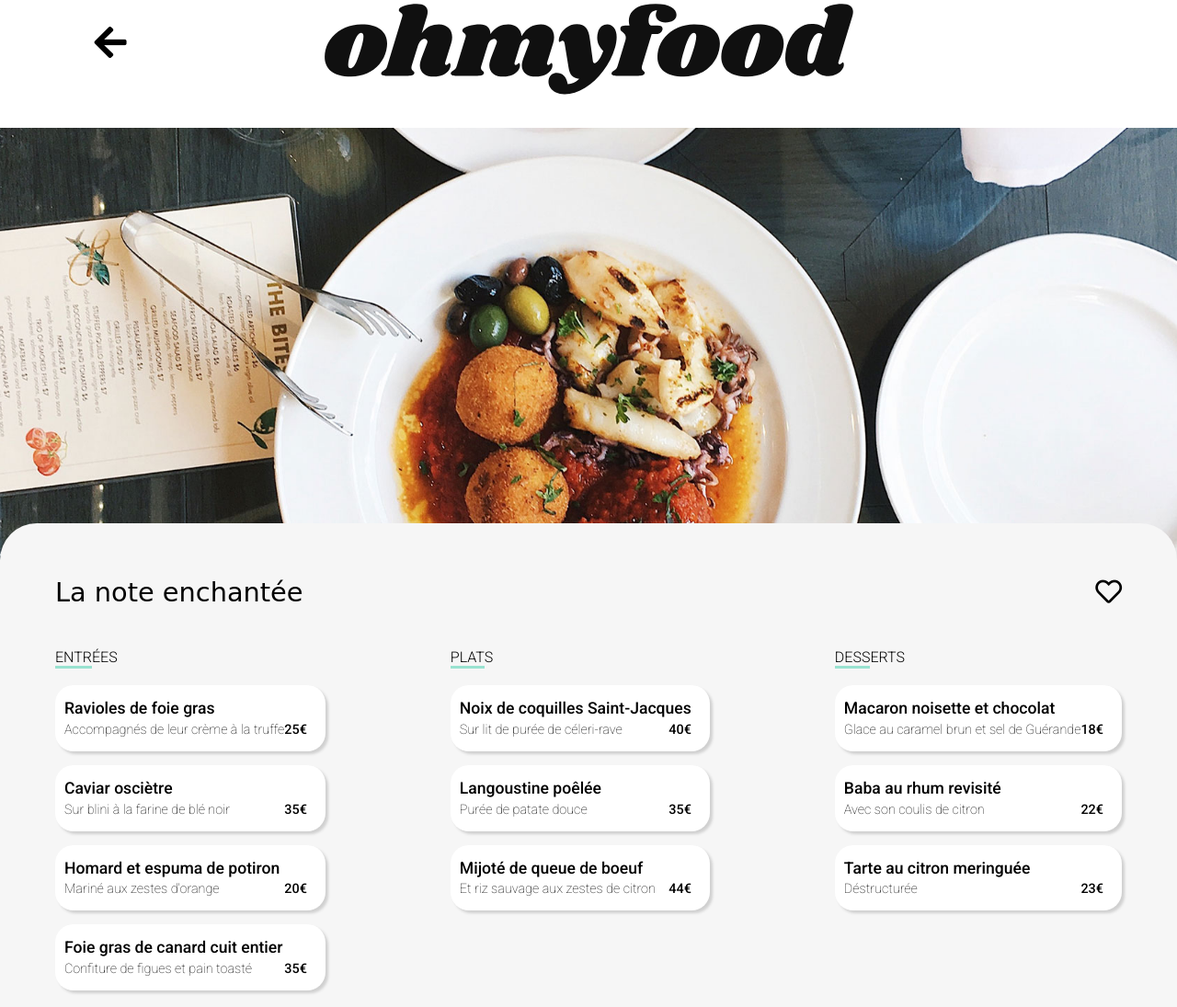
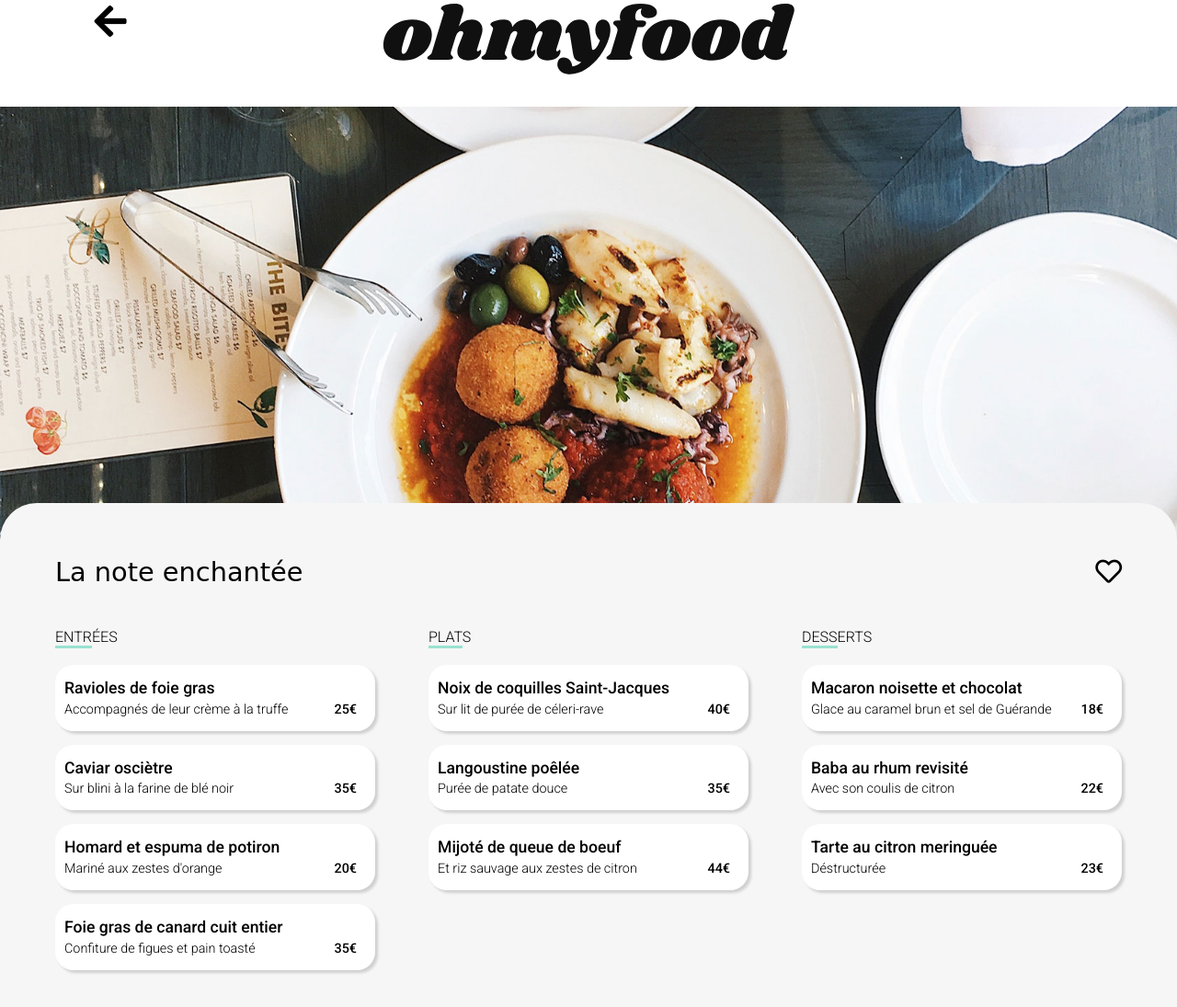
Before and after one commit to AnneJouve/JouveAnne_3_13052021, a website: page menu-note-enchantee.html in a window 1280 px wide. Shown: the part 99-1194 px from the top of the page at 92% size. Drawn offline with Linux system fonts and the light colour scheme; a web font is replaced by a local one.

Commit message:
Corrections coeur contour, police light, cercle numéro, taille logo

```diff
--- a/menu-note-enchantee.html
+++ b/menu-note-enchantee.html
@@ -33,28 +33,28 @@
             <div class="cards-menu-flex">
                 <div class="card-menu">
                     <h2 class="card-menu__heading"><span class="card-menu__heading--border">Entr</span>ées</h2>
-                    <div class="card-menu-dish">
+                    <div class="card-menu-dish card-menu-dish--1">
                         <h3 class="card-menu-dish__title">Ravioles de foie gras</h3>
                         <div class="card-menu-dish__seasoning">
                             Accompagnés de leur crème à la truffe
                             <div class="card-menu-dish__price">25€</div>
                         </div>
                     </div>
-                    <div class="card-menu-dish">
+                    <div class="card-menu-dish card-menu-dish--2">
                         <h3 class="card-menu-dish__title">Caviar osciètre</h3>
                         <div class="card-menu-dish__seasoning">
                             Sur blini à la farine de blé noir
                             <div class="card-menu-dish__price">35€</div>
                         </div>
                     </div>
-                    <div class="card-menu-dish">
+                    <div class="card-menu-dish card-menu-dish--3">
                         <h3 class="card-menu-dish__title">Homard et espuma de potiron</h3>
                         <div class="card-menu-dish__seasoning">
                             Mariné aux zestes d'orange
                             <div class="card-menu-dish__price">20€</div>
                         </div>
                     </div>
-                    <div class="card-menu-dish">
+                    <div class="card-menu-dish card-menu-dish--4">
                         <h3 class="card-menu-dish__title">Foie gras de canard cuit entier</h3>
                         <div class="card-menu-dish__seasoning">
                             Confiture de figues et pain toasté
@@ -64,21 +64,21 @@
                 </div>
                 <div class="card-menu">
                     <h2 class="card-menu__heading"><span class="card-menu__heading--border">Plat</span>s</h2>
-                    <div class="card-menu-dish">
+                    <div class="card-menu-dish card-menu-dish--5">
                         <h3 class="card-menu-dish__title">Noix de coquilles Saint-Jacques</h3>
                         <div class="card-menu-dish__seasoning">
                             Sur lit de purée de céleri-rave
                             <div class="card-menu-dish__price">40€</div>
                         </div>
                     </div>
-                    <div class="card-menu-dish">
+                    <div class="card-menu-dish card-menu-dish--6">
                         <h3 class="card-menu-dish__title">Langoustine poêlée</h3>
                         <div class="card-menu-dish__seasoning">
                             Purée de patate douce
                             <div class="card-menu-dish__price">35€</div>
                         </div>
                     </div>
-                    <div class="card-menu-dish">
+                    <div class="card-menu-dish card-menu-dish--7">
                         <h3 class="card-menu-dish__title">Mijoté de queue de boeuf</h3>
                         <div class="card-menu-dish__seasoning">
                             Et riz sauvage aux zestes de citron
@@ -88,21 +88,21 @@
                 </div>
                 <div class="card-menu">
                     <h2 class="card-menu__heading"><span class="card-menu__heading--border">Dess</span>erts</h2>
-                    <div class="card-menu-dish">
+                    <div class="card-menu-dish card-menu-dish--8">
                         <h3 class="card-menu-dish__title">Macaron noisette et chocolat</h3>
                         <div class="card-menu-dish__seasoning">
                             Glace au caramel brun et sel de Guérande
                             <div class="card-menu-dish__price">18€</div>
                         </div>
                     </div>
-                    <div class="card-menu-dish">
+                    <div class="card-menu-dish card-menu-dish--9">
                         <h3 class="card-menu-dish__title">Baba au rhum revisité</h3>
                         <div class="card-menu-dish__seasoning">
                             Avec son coulis de citron
                             <div class="card-menu-dish__price">22€</div>
                         </div>
                     </div>
-                    <div class="card-menu-dish">
+                    <div class="card-menu-dish card-menu-dish--10">
                         <h3 class="card-menu-dish__title">Tarte au citron meringuée</h3>
                         <div class="card-menu-dish__seasoning">
                             Déstructurée
--- a/sass/base/_rules.scss
+++ b/sass/base/_rules.scss
@@ -16,16 +16,13 @@ body {
     @include tablet-only {
         min-width: map-get($breakpoints, mobile) +1px;
         max-width: map-get($breakpoints, tablet);
-        /*overflow-x: hidden;*/
     }
     @include desktop-only {
         min-width: map-get($breakpoints, tablet) +1px;
         max-width: map-get($breakpoints, desktop);
-        /*overflow-x: hidden;*/
     }
     @include xl-desktop-only {
         min-width: map-get($breakpoints, xl-desktop);
-        /*overflow-x: hidden;*/
     }
 }
 
--- a/sass/components/_animation-menu.scss
+++ b/sass/components/_animation-menu.scss
@@ -1,10 +1,14 @@
 @keyframes card-in{
     0%{
       opacity: 0;
-      top: 100px;
+      transform: translateY(10px);
     }
+    /*50% {
+      opacity: 1;
+      transform: translateY(5px);
+    }*/
     100%{
       opacity: 1;
-      top: 0px;
+      transform: translateY(0);
     }
   }
--- a/sass/layouts/_header.scss
+++ b/sass/layouts/_header.scss
@@ -1,5 +1,6 @@
 .header, .header-menu {
     margin: 8% 0 2% 0;
+    position: relative;
     &__return-arrow {
         @include return-arrow;
     }
@@ -8,21 +9,18 @@
     }
     &__logo img {
         width: 45%;
+        @include desktop-only {
+            width: 40%;
+        }
+        @include xl-desktop-only {
+            width: 35%;
+        }
     }
 }
 
 .header-menu {
     &__return-arrow {
         @include return-arrow($display: block);
-        @include tablet-only {
-            top: 70px;
-        }
-        @include desktop-only {
-            top: 95px;
-        }
-        @include xl-desktop-only {
-            top: 125px;
-        }
         & i {
             @include tablet-only {
                 font-size: 1.5rem;
--- a/sass/layouts/_menu.scss
+++ b/sass/layouts/_menu.scss
@@ -20,6 +20,7 @@
         }
     @include xl-desktop-only {
         height: 486px;
+        border-radius: 20px 20px 0;
         }
     }
 }
@@ -45,6 +46,9 @@
         display: block;
         position: relative;
         z-index: 10;
+        &:hover {
+            opacity: 0;
+        }
         &:hover + .icon__2 {
             height: 100%;
         }
@@ -68,9 +72,7 @@
     }
 }
 .card-menu {
-    opacity: 0;
     animation: card-in 500ms linear forwards;
-    animation-delay: 100ms;
     &__heading {
         font-weight: $font-light;
         text-transform: uppercase;
@@ -80,12 +82,21 @@
             border-bottom: 3px solid $color-tertiary;
         }
     }
+    @include xl-desktop-only {
+        width: 30%;
+    }
 }
 .card-menu-dish {
     @include round-box-shadow;
     background: #FFF;
     padding: 15px 20px 10px 10px;
     margin: 15px 0 15px 0;
+    animation: card-in 1500ms ease-in-out forwards;
+    @for $i from 1 through 10 {
+        &--#{$i} {
+            animation-delay: 300ms * $i;
+        }
+    }
     &__title {
         font-weight: $font-medium;
         font-size: 1.1rem;
@@ -95,6 +106,7 @@
         display: flex;
         justify-content: space-between;
         font-size: 0.9rem;
+        font-weight: $font-light;
     }
     &__price {
         font-weight: $font-medium;
--- a/sass/pages/home.scss
+++ b/sass/pages/home.scss
@@ -64,6 +64,7 @@
     margin: auto;
     &__number {
         font-size: 0.9rem;
+        line-height: 1.7rem;
         position: relative;
         background: $color-primary;
         border-radius: 50%;
@@ -172,6 +173,7 @@
         display: flex;
         justify-content: space-between;
         align-items: center;
+        font-weight: $font-light;
         .text {
             font-size: 1.1rem;
             line-height: 1.6rem;
@@ -185,6 +187,9 @@
             &__1 {
                 position: relative;
                 z-index: 10;
+                &:hover {
+                    opacity: 0;
+                }
                 &:hover + .icon__2 {
                     height: 100%;
                 }
--- a/sass/utils/_mixins.scss
+++ b/sass/utils/_mixins.scss
@@ -1,7 +1,9 @@
 @mixin return-arrow($display: none) {
     font-size: 1.2rem;
     position: absolute;
+    z-index: 1;
     left: 8%;
+    top: 0;
     display: $display;
 }
 
```
Also changed, not shown: menu-delice-des-sens.html (+9 -9 lines), menu-palette-du-gout.html (+9 -9 lines), css/style.css, 1 other file.
